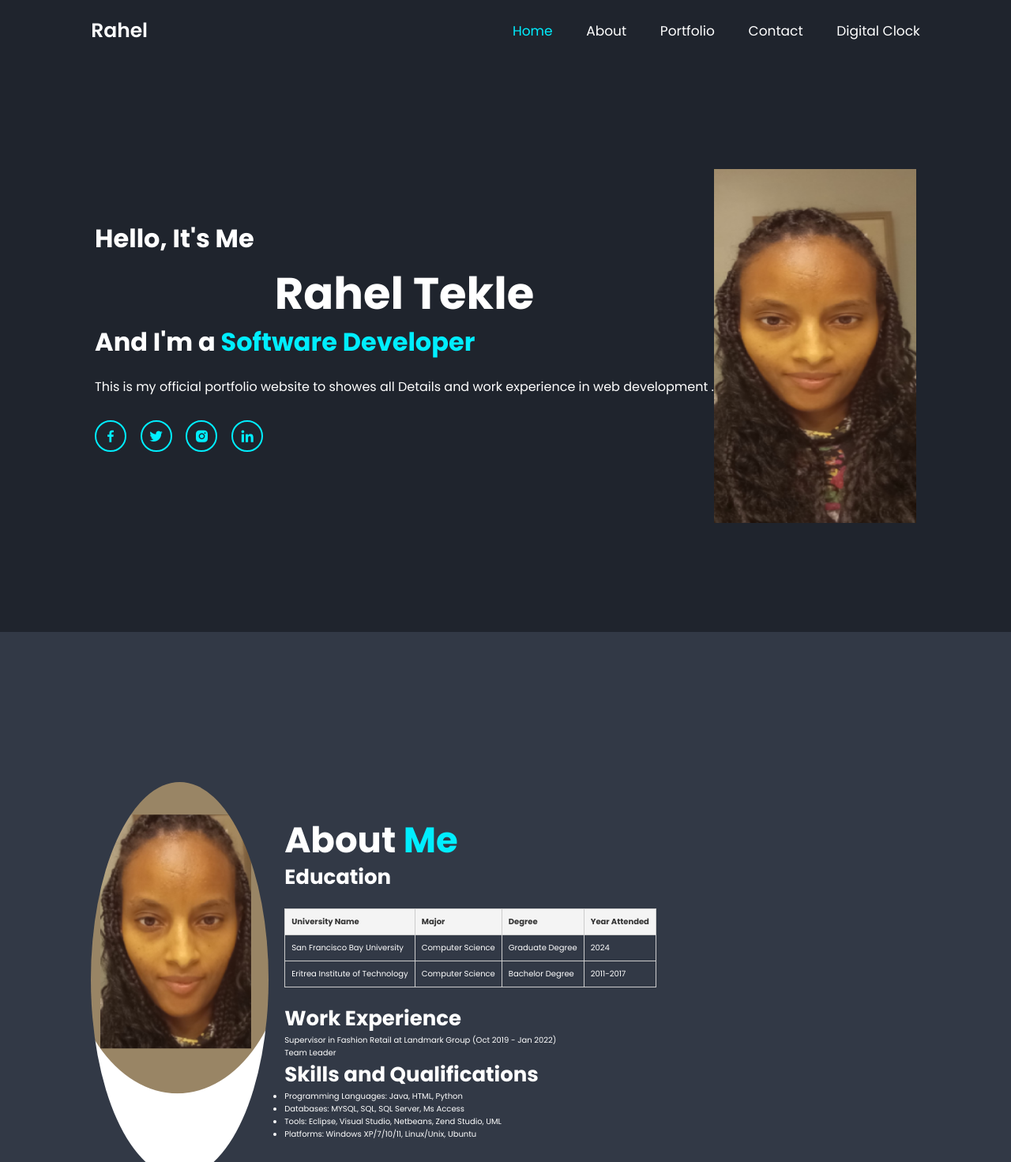
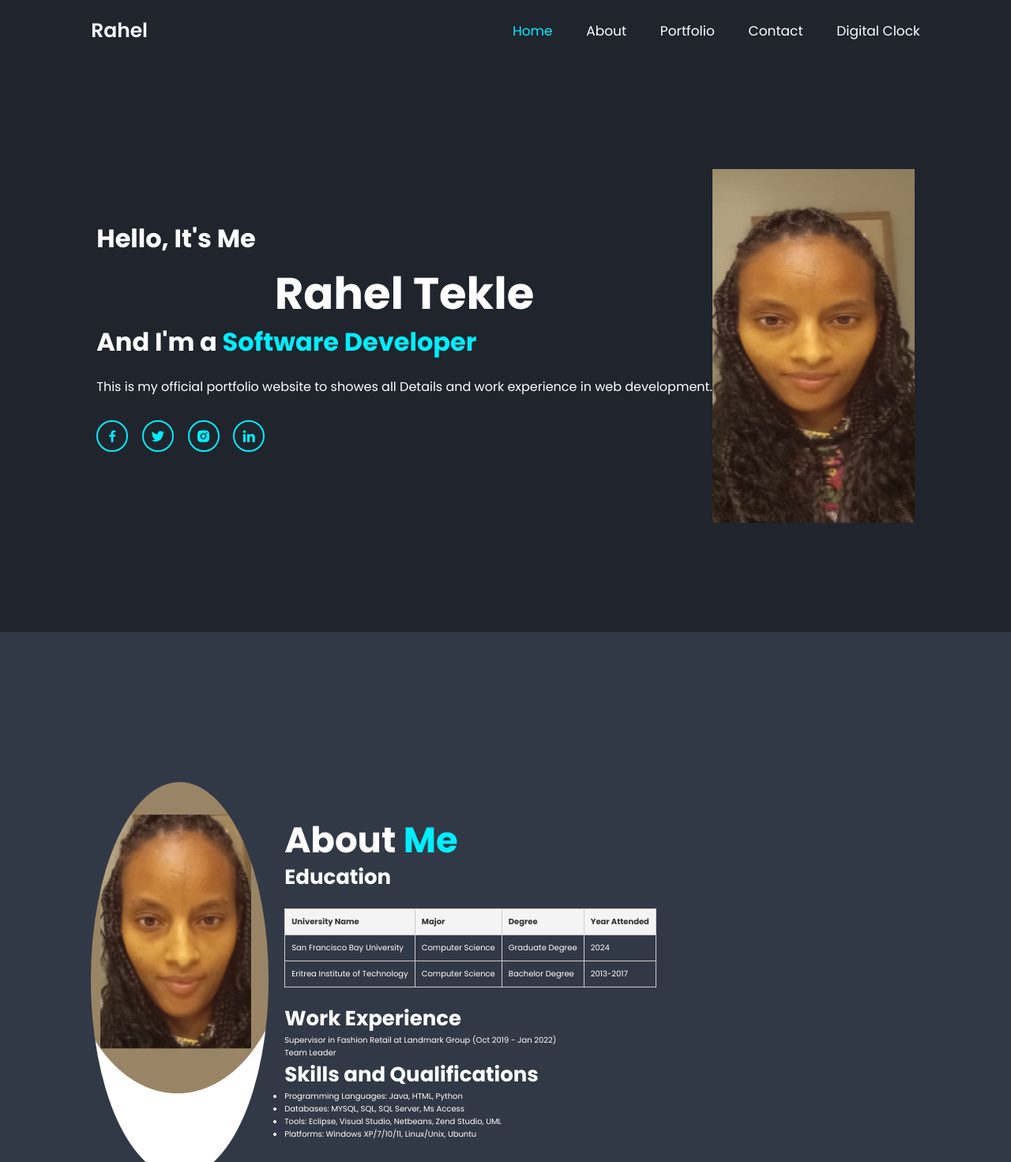
Before and after one commit to Raki2729/my-portfolio, a plain HTML site: page index.html in a window 1280 px wide. Shown: the top 1471 px of the page at 79% size. Drawn offline with nearby package versions, Linux system fonts and the light colour scheme.

Commit message:
Updated styles and content

```diff
--- a/index.html
+++ b/index.html
@@ -29,7 +29,7 @@
         <h3>Hello, It's Me</h3>
         <h1>Rahel Tekle</h1>
         <h3>And I'm a <span>Software Developer</span></h3>
-        <p>This is my official portfolio website to showes all Details and work experience in web development .</p>
+        <p>This is my official portfolio website to showes all Details and work experience in web development.</p>
 
      <!-- Social Media Icons -->
      <div class="social-media">
@@ -71,7 +71,7 @@
                 <td>Eritrea Institute of Technology</td>
                 <td>Computer Science</td>
                 <td>Bachelor Degree</td>
-                <td>2011-2017</td>
+                <td>2013-2017</td>
             </tr>
         </table>
 
--- a/style.css
+++ b/style.css
@@ -75,7 +75,9 @@ section {
     height:35vw;
 }
 
-
+.home-content {
+    text-align: left;
+  }
 .home-content h3 {
     font-size: 3.2rem;
     font-weight: 700;
```
Also changed, not shown: 1 other file.
